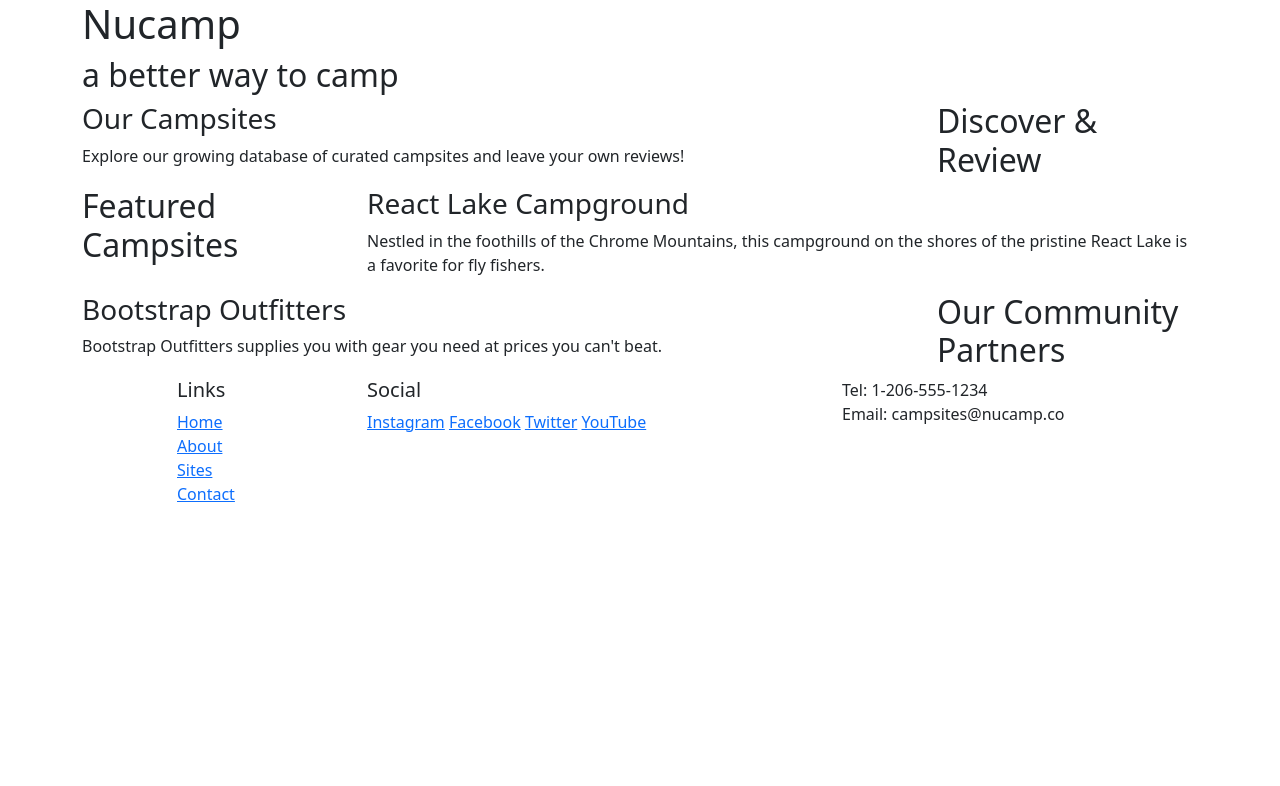
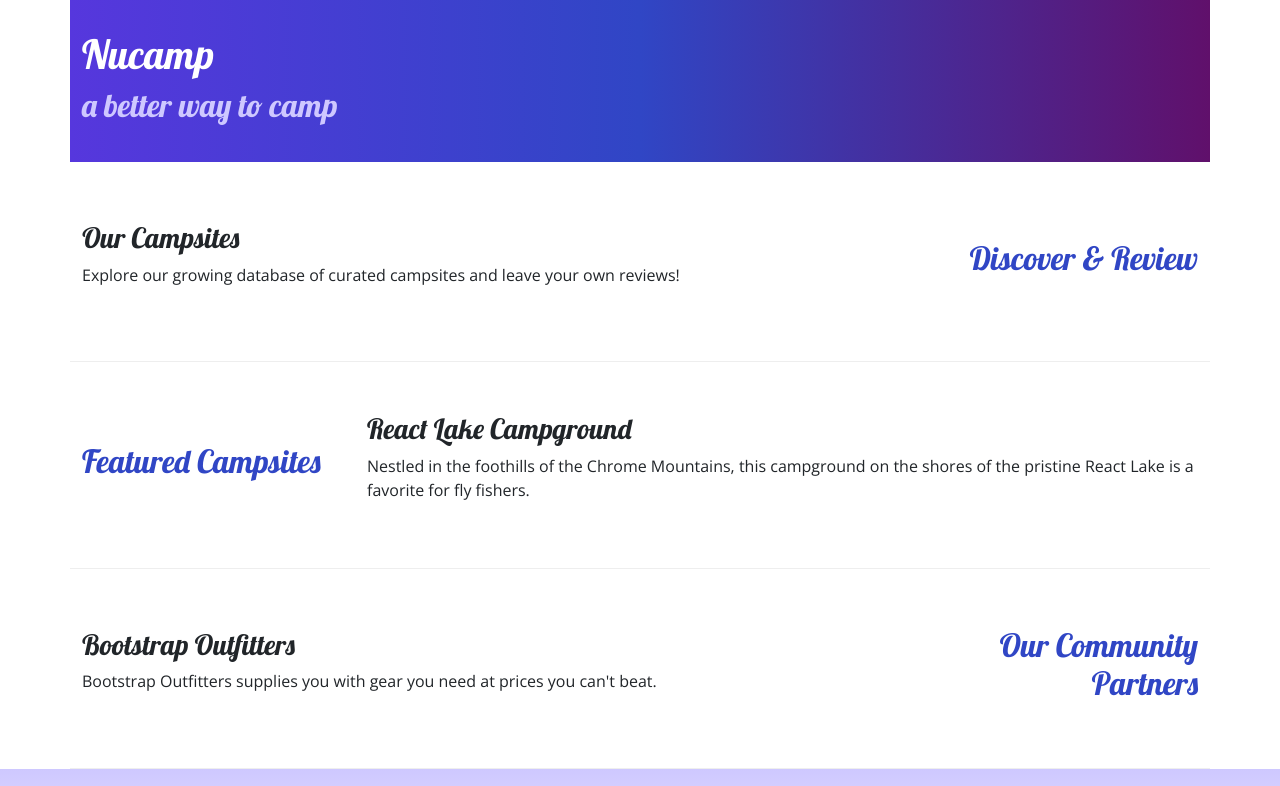
Before and after one commit to geenavandijk/nucamp-bootcamp, a plain HTML site: page index.html in a window 1280 px wide. Shown: the top 786 px of the page. Drawn offline with nearby package versions, Linux system fonts and the light colour scheme.

```diff
--- /dev/null
+++ b/css/styles.css
@@ -0,0 +1,29 @@
+body{
+    font-family: "Open Sans", sans-serif;
+}
+h1, h2, h3{
+    font-family: "Lobster", cursive;
+}
+h2{
+    color: #3046c5;
+}
+header{
+    padding: 30px;
+    background-image: linear-gradient(to right, #5637dd, #3046c5, #60106b);
+    color: white;
+}
+
+header h2{
+    color: #cec8ff;
+
+}
+footer {
+    background-image: linear-gradient(#cec8ff, white) ;
+    padding: 20px 0;
+}
+
+.row-content {
+    padding: 50px 0;
+    border-bottom: 1px ridge;
+    min-height: 200px;
+}
--- a/index.html
+++ b/index.html
@@ -7,6 +7,10 @@
 
     <!-- Bootstrap CSS -->
     <link href="https://cdn.jsdelivr.net/npm/bootstrap@5.2.3/dist/css/bootstrap.min.css" rel="stylesheet" integrity="sha384-rbsA2VBKQhggwzxH7pPCaAqO46MgnOM80zW1RWuH61DGLwZJEdK2Kadq2F9CUG65" crossorigin="anonymous"/>
+
+    <!-- Additional CSS must be placed after Bootstrap CSS -->
+    <link rel="stylesheet" href="https://fonts.googleapis.com/css?family=Lobster|Open+Sans" />
+    <link rel="stylesheet" href="css/styles.css" />
     <title>Nucamp: A Better Way To Camp</title>
 </head>
 
@@ -26,35 +30,35 @@
     <main class="container">
 
     	<!-- discover section -->
-        <section class="row">
+        <section class="row row-content align-items-center">
             <div class="col-sm-4 col-md-3 order-sm-last">
-                <h2>Discover & Review</h2>
+                <h2 class="text-sm-end">Discover & Review</h2>
             </div>
             <div class="col">
                 <h3>Our Campsites</h3>
-                <p>Explore our growing database of curated campsites and leave your own reviews!</p>
+                <p class="d-none d-sm-block">Explore our growing database of curated campsites and leave your own reviews!</p>
             </div>
         </section>
 
 		<!-- feature section -->
-        <section class="row">
+        <section class="row row-content align-items-center">
             <div class="col-sm-4 col-md-3">
                 <h2>Featured Campsites</h2>
             </div>
             <div class="col">
                 <h3>React Lake Campground</h3>
-                <p>Nestled in the foothills of the Chrome Mountains, this campground on the shores of the pristine React Lake is a favorite for fly fishers.</p>
+                <p class="d-none d-sm-block">Nestled in the foothills of the Chrome Mountains, this campground on the shores of the pristine React Lake is a favorite for fly fishers.</p>
             </div>
         </section>
 
 		<!-- partner section -->
-        <section class="row">
+        <section class="row row-content align-items-center">
             <div class="col-sm-4 col-md-3 order-sm-last">
-                <h2>Our Community Partners</h2>
+                <h2 class="text-sm-end">Our Community Partners</h2>
             </div>
             <div class="col">
                 <h3>Bootstrap Outfitters</h3>
-                <p>Bootstrap Outfitters supplies you with gear you need at prices you can't beat.</p>
+                <p class="d-none d-sm-block">Bootstrap Outfitters supplies you with gear you need at prices you can't beat.</p>
             </div>
         </section>
 
@@ -68,19 +72,19 @@
                     <h5>Links</h5>
                     <ul class="list-unstyled">
                         <li><a href="#">Home</a></li>
-                        <li><a href="#">About</a></li>
+                        <li><a href="../nucampsite/aboutus.html">About</a></li>
                         <li><a href="#">Sites</a></li>
                         <li><a href="#">Contact</a></li>
                     </ul>
                 </div>
-                <div class="col-6 col-sm-5">
+                <div class="col-6 col-sm-5 text-center">
                     <h5>Social</h5>
                     <a href="http://instagram.com/">Instagram</a>
                     <a href="http://facebook.com/">Facebook</a>
                     <a href="http://twitter.com/">Twitter</a>
                     <a href="http://youtube.com/">YouTube</a>
                 </div>
-                <div class="col-sm-4">
+                <div class="col-sm-4 text-center">
                     Tel: 1-206-555-1234<br />
                     Email: campsites@nucamp.co
                 </div>
```
Also changed, not shown: aboutus.html (added, +96 -0 lines), 1 other file.
